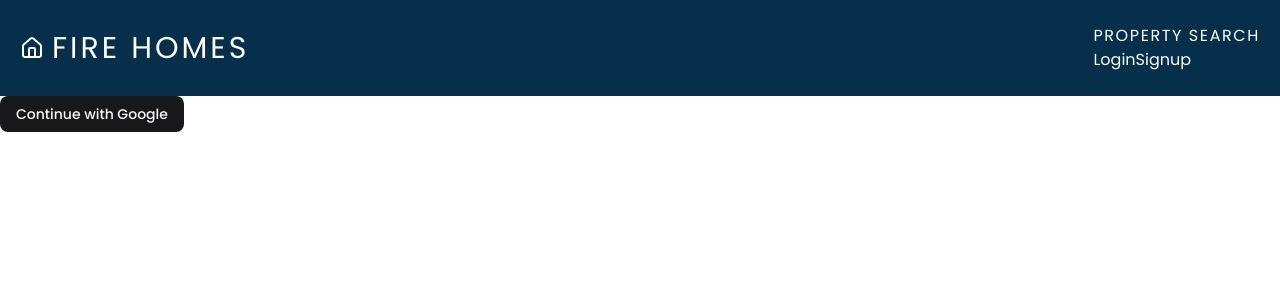
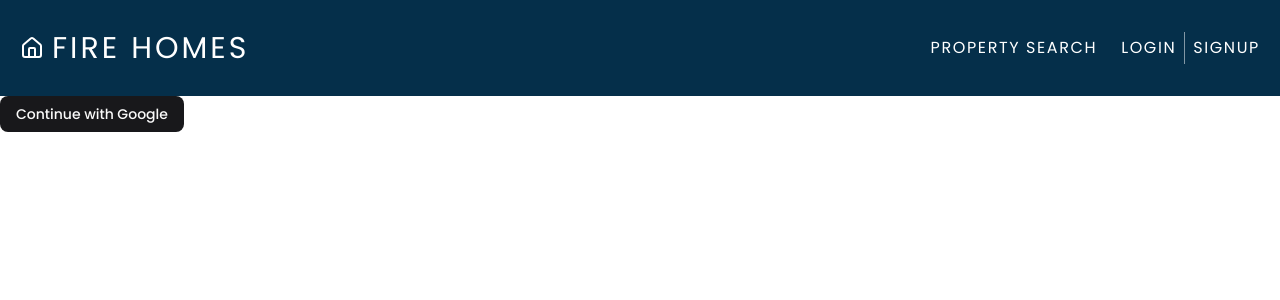
Before and after one commit to celiocazares/fire-homes-course, a Next.js app: page /login in a window 1280 px wide. Shown: the top 300 px of the page. Built offline with nearby package versions, Linux system fonts and the light colour scheme; no server answers.

Commit message:
13. Improve navbar styling

```diff
--- a/app/layout.tsx
+++ b/app/layout.tsx
@@ -33,14 +33,13 @@ export default function RootLayout({
               <HomeIcon />
               <span>Fire Homes</span>
             </Link>
-            <ul>
+            <ul className="flex gap-6 items-center">
               <li>
                 <Link
                   className="uppercase tracking-widest hover:underline"
                   href="/property-search"
                 >
-                  {" "}
-                  Property search{" "}
+                  Property search
                 </Link>
               </li>
               <li>
--- a/components/auth-buttons.tsx
+++ b/components/auth-buttons.tsx
@@ -14,10 +14,21 @@ export default function AuthButtons() {
         </>
       )}
       {!auth?.currentUser && (
-        <>
-          <Link href="/login">Login</Link>
-          <Link href="/register">Signup</Link>
-        </>
+        <div className="flex gap-2 items-center">
+          <Link
+            href="/login"
+            className="uppercase tracking-widest hover:underline"
+          >
+            Login
+          </Link>
+          <div className="h-8 w-[1px] bg-white/50" />
+          <Link
+            href="/register"
+            className="uppercase tracking-widest hover:underline"
+          >
+            Signup
+          </Link>
+        </div>
       )}
     </div>
   );
```
